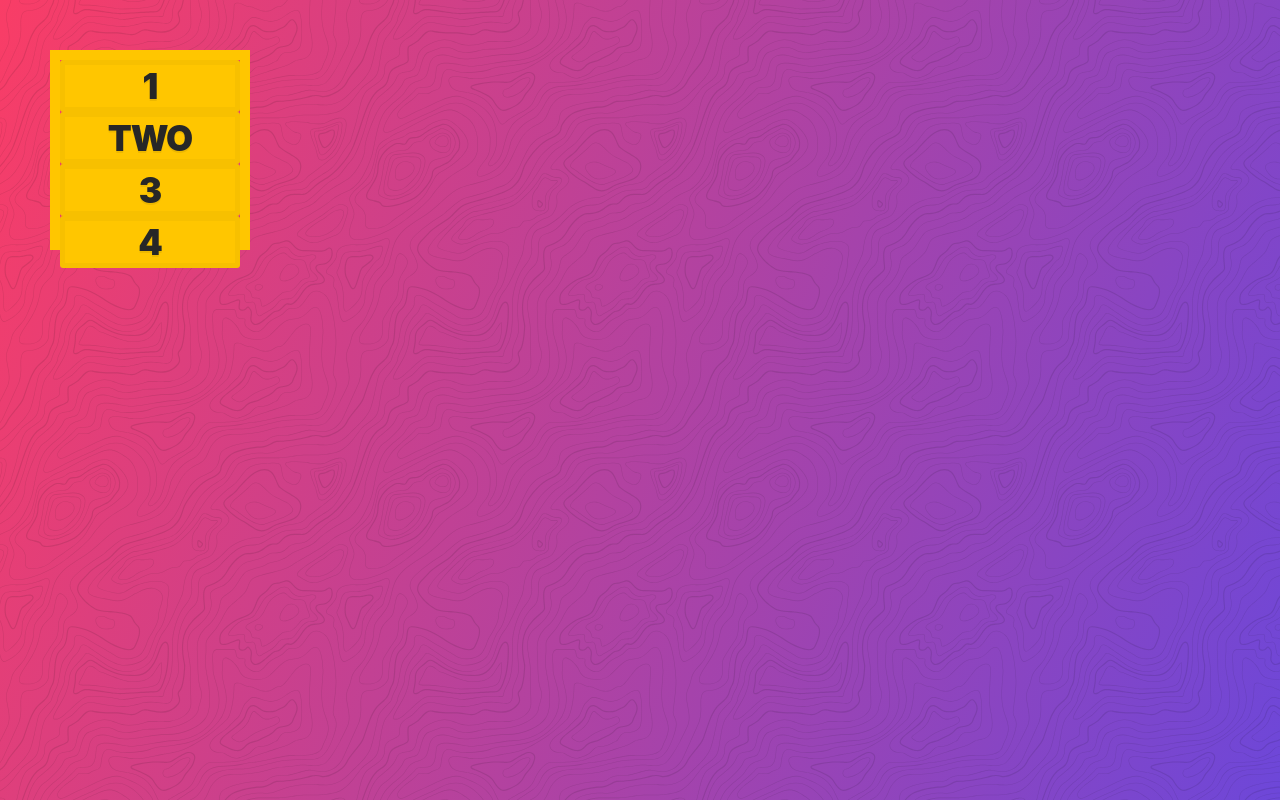
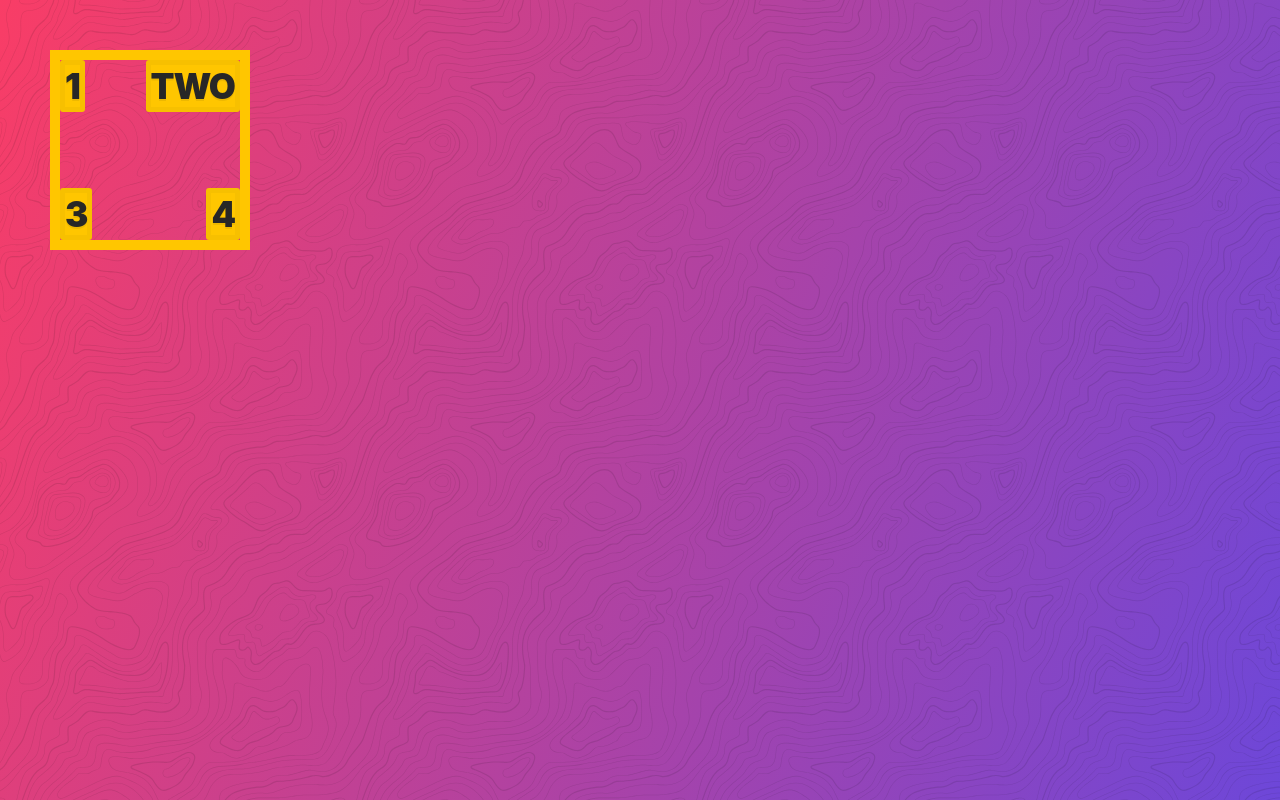
Before and after one commit to arushgupta/css-grid, a plain HTML site: page 21 - Flexbox vs CSS Grid/self-control.html in a window 1280 px wide. Drawn offline with Linux system fonts and the light colour scheme.

Commit message:
controlling position of elements

```diff
--- a/21 - Flexbox vs CSS Grid/self-control.html
+++ b/21 - Flexbox vs CSS Grid/self-control.html
@@ -3,8 +3,10 @@
 
 <head>
   <meta charset="UTF-8">
+  <meta name="author" content="Arush Gupta">
   <meta name="viewport" content="width=device-width, initial-scale=1.0">
   <link rel="stylesheet" href="../assets/style.css">
+  <link rel="stylesheet" href="self_control.css">
   <title>Flexbox vs CSS Grid: Self Control!</title>
 </head>
 
@@ -17,23 +19,6 @@
     <div class="corner item">3</div>
     <div class="corner item">4</div>
   </div>
-
-  <style>
-    .corners {
-      display: grid;
-      height: 200px;
-      width: 200px;
-      border: 10px solid var(--yellow);
-
-    }
-
-
-    .corner:nth-child(1),
-    .corner:nth-child(2) {}
-
-    .corner:nth-child(1),
-    .corner:nth-child(3) {}
-  </style>
 </body>
 
 </html>
--- /dev/null
+++ b/21 - Flexbox vs CSS Grid/self_control.css
@@ -0,0 +1,23 @@
+/* only works in grid */
+.corners {
+  display: grid;
+  height: 200px;
+  width: 200px;
+  border: 10px solid var(--yellow);
+  /* grid-template-columns: 1fr 1fr;
+  grid-template-rows: 1fr 1fr;
+  the above is same as follows: */
+  grid-template: 1fr 1fr / 1fr 1fr;
+  align-items: end;
+  justify-items: end;
+}
+
+.corner:nth-child(1),
+.corner:nth-child(2) {
+  align-self: start;
+}
+
+.corner:nth-child(1),
+.corner:nth-child(3) {
+  justify-self: start;
+}
```
